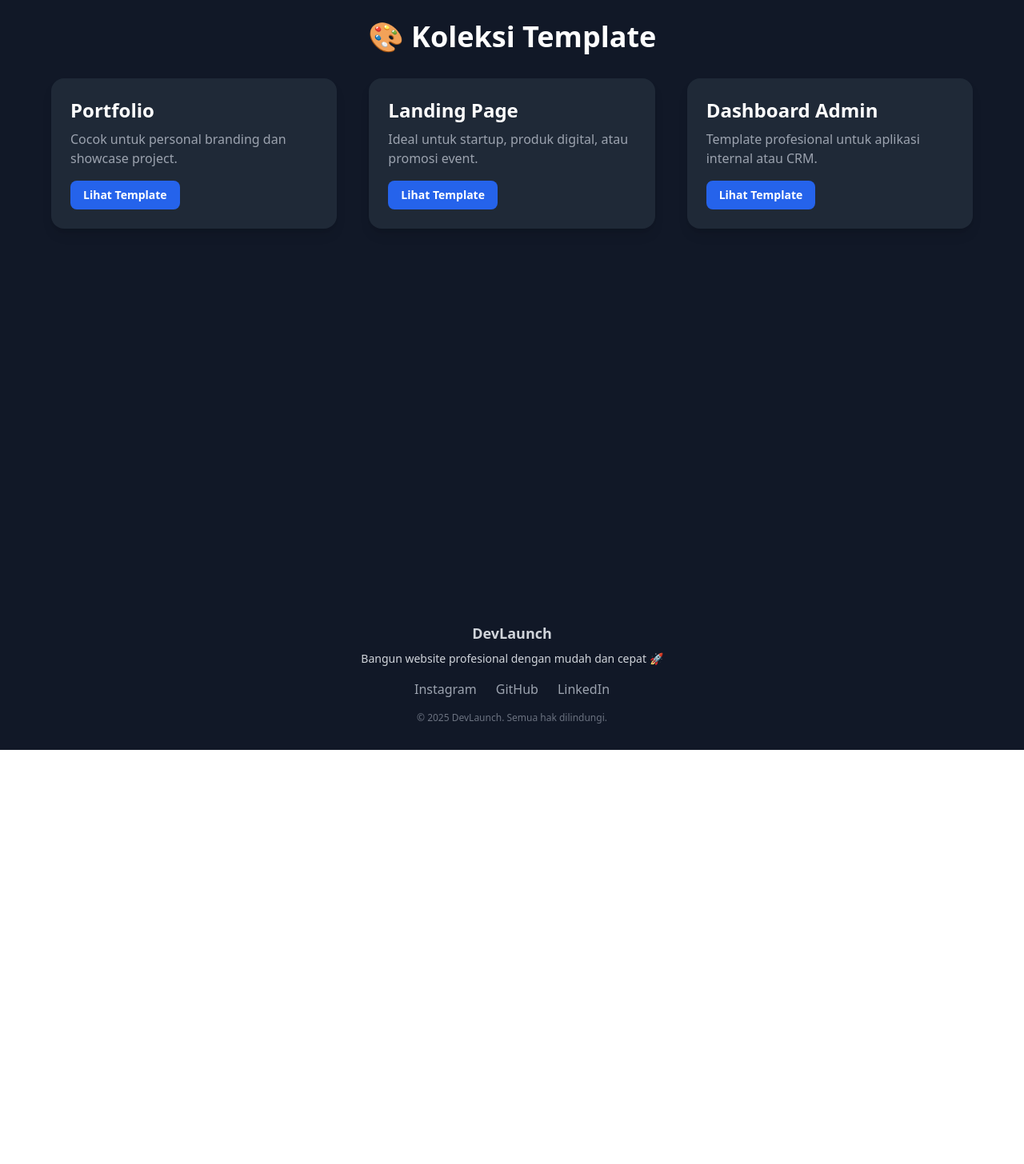
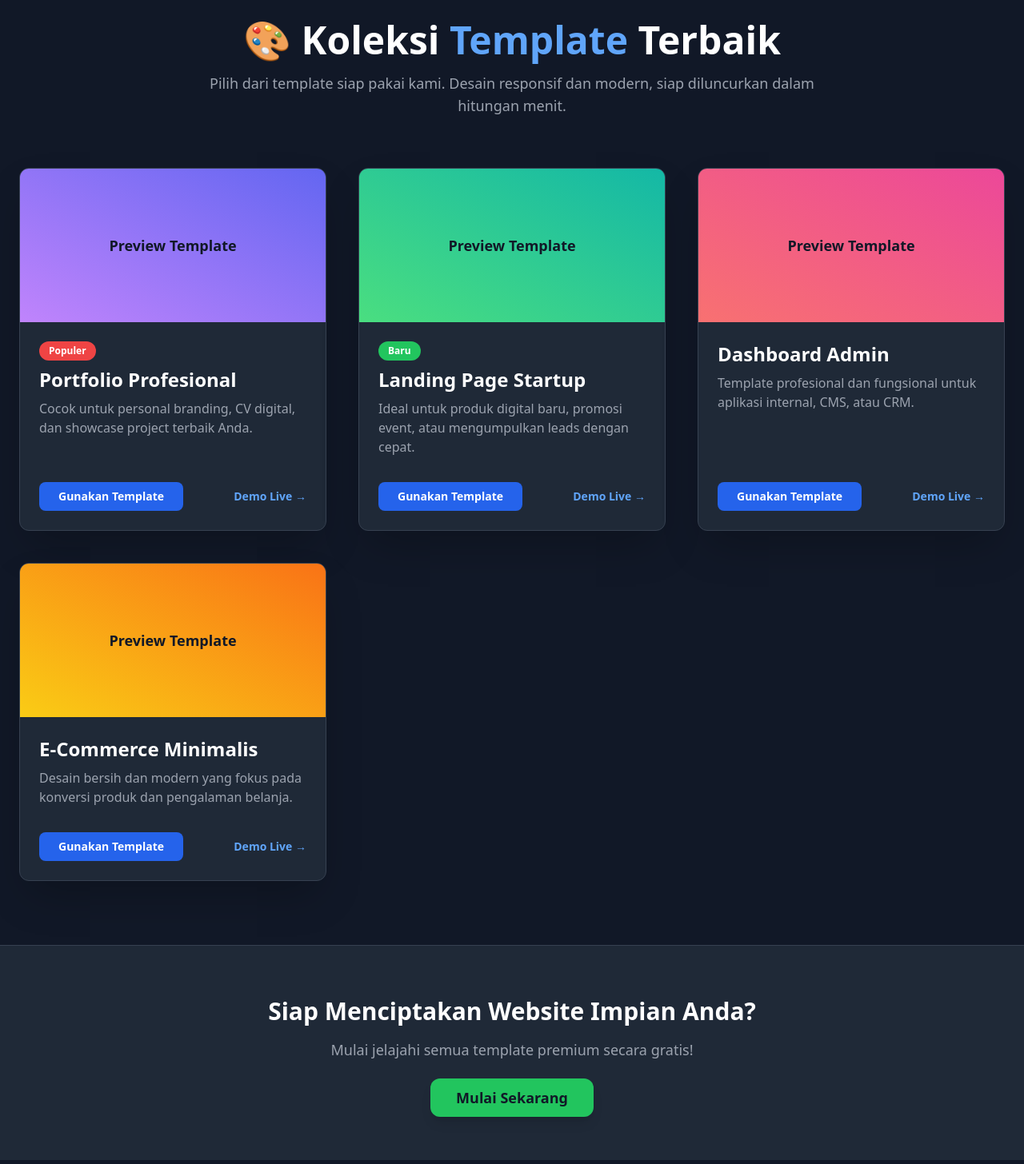
Before and after one commit to RAditgP/Landing-Page, a Next.js app: page /template in a window 1280 px wide. Shown: the part 54-1510 px from the top of the page at 80% size. Before the commit the page ends 992 px from the top, so only its background shows below. Built offline with nearby package versions, Linux system fonts and the light colour scheme.

Commit message:
feat: enhance Fitur and Template pages with new features, improved layout, and updated metadata

```diff
--- a/src/app/fitur/page.jsx
+++ b/src/app/fitur/page.jsx
@@ -2,29 +2,59 @@ import Navbar from "../components/Navbar";
 import Footer from "../components/Footer";
 
 export default function FiturPage() {
+  const fitur = [
+    {
+      title: "⚡ Cepat & Responsif",
+      desc: "Dibangun dengan performa tinggi menggunakan Next.js dan Tailwind CSS.",
+    },
+    {
+      title: "🧩 Komponen Modular",
+      desc: "Gunakan komponen siap pakai untuk mempercepat pengembangan aplikasi kamu.",
+    },
+    {
+      title: "🎨 Desain Modern",
+      desc: "UI yang elegan dan profesional, siap pakai untuk semua jenis proyek.",
+    },
+    {
+      title: "☁️ Hosting Otomatis",
+      desc: "Deploy ke server hanya dengan satu klik — tanpa konfigurasi manual.",
+    },
+    {
+      title: "🔒 Keamanan Terjamin",
+      desc: "Dilengkapi enkripsi dan autentikasi modern untuk melindungi data kamu.",
+    },
+    {
+      title: "📊 SEO & Analytics",
+      desc: "Optimasi SEO dan analisis real-time untuk perkembangan bisnis kamu.",
+    },
+  ];
+
   return (
     <main className="overflow-x-hidden">
       <Navbar />
-      <section className="min-h-screen bg-gradient-to-b from-gray-900 to-gray-800 text-white flex flex-col items-center justify-center px-6">
+
+      {/* Feature Section (Menggunakan semua data fitur dan menyesuaikan layout) */}
+      <section className="min-h-screen bg-gradient-to-b from-gray-900 to-gray-800 text-white flex flex-col items-center justify-center py-20 px-6">
         <h1 className="text-4xl font-bold mb-6">🚀 Fitur Unggulan</h1>
         <p className="max-w-3xl text-center text-gray-300 mb-10">
           Kami menyediakan berbagai fitur yang mempermudah pengembangan proyek Anda,
           mulai dari desain siap pakai hingga integrasi AI otomatis.
         </p>
 
-        <div className="grid grid-cols-1 md:grid-cols-3 gap-8 w-full max-w-5xl">
-          {[
-            { title: "⚡ Cepat & Responsif", desc: "Dibangun dengan performa tinggi menggunakan Next.js dan Tailwind CSS." },
-            { title: "🧩 Komponen Modular", desc: "Gunakan komponen siap pakai untuk mempercepat pengembangan." },
-            { title: "🎨 Desain Modern", desc: "UI yang elegan dan profesional untuk semua jenis proyek." },
-          ].map((f, i) => (
-            <div key={i} className="bg-gray-800 p-6 rounded-2xl shadow-lg hover:bg-gray-700 transition">
+        {/* Features Grid - Diperluas untuk 6 item */}
+        <div className="grid grid-cols-1 md:grid-cols-2 lg:grid-cols-3 gap-8 w-full max-w-6xl">
+          {fitur.map((f, i) => (
+            <div
+              key={i}
+              className="bg-gray-800 p-6 rounded-2xl shadow-lg hover:bg-gray-700 transition"
+            >
               <h2 className="text-2xl font-semibold mb-2">{f.title}</h2>
               <p className="text-gray-400">{f.desc}</p>
             </div>
           ))}
         </div>
       </section>
+
       <Footer />
     </main>
   );
--- a/src/app/layout.js
+++ b/src/app/layout.js
@@ -12,7 +12,7 @@ const geistMono = Geist_Mono({
 });
 
 export const metadata = {
-  title: "Create Next App",
+  title: "DevLaunch - Buat Website Modern Lebih Cepat dan Efisien",
   description: "Generated by create next app",
 };
 
--- a/src/app/template/page.jsx
+++ b/src/app/template/page.jsx
@@ -3,28 +3,107 @@ import Footer from "../components/Footer";
 
 export default function TemplatePage() {
   const templates = [
-    { name: "Portfolio", desc: "Cocok untuk personal branding dan showcase project." },
-    { name: "Landing Page", desc: "Ideal untuk startup, produk digital, atau promosi event." },
-    { name: "Dashboard Admin", desc: "Template profesional untuk aplikasi internal atau CRM." },
+    {
+      name: "Portfolio Profesional",
+      desc: "Cocok untuk personal branding, CV digital, dan showcase project terbaik Anda.",
+      imagePlaceholder: "bg-gradient-to-tr from-purple-400 to-indigo-500", // Placeholder untuk gambar
+      tag: "Populer", // Tag baru
+    },
+    {
+      name: "Landing Page Startup",
+      desc: "Ideal untuk produk digital baru, promosi event, atau mengumpulkan leads dengan cepat.",
+      imagePlaceholder: "bg-gradient-to-tr from-green-400 to-teal-500",
+      tag: "Baru",
+    },
+    {
+      name: "Dashboard Admin",
+      desc: "Template profesional dan fungsional untuk aplikasi internal, CMS, atau CRM.",
+      imagePlaceholder: "bg-gradient-to-tr from-red-400 to-pink-500",
+      tag: null,
+    },
+    {
+      name: "E-Commerce Minimalis",
+      desc: "Desain bersih dan modern yang fokus pada konversi produk dan pengalaman belanja.",
+      imagePlaceholder: "bg-gradient-to-tr from-yellow-400 to-orange-500",
+      tag: null,
+    },
   ];
 
   return (
-    <main className="overflow-x-hidden">
+    <main className="overflow-x-hidden bg-gray-900 min-h-screen">
       <Navbar />
-      <section className="min-h-screen bg-gray-900 text-white flex flex-col items-center px-6 py-20">
-        <h1 className="text-4xl font-bold mb-8">🎨 Koleksi Template</h1>
-        <div className="grid md:grid-cols-3 gap-10 max-w-6xl w-full">
+
+      <section className="text-white flex flex-col items-center px-6 py-20">
+        <h1 className="text-5xl font-extrabold mb-4 text-center">
+          🎨 Koleksi <span className="text-blue-400">Template</span> Terbaik
+        </h1>
+        <p className="max-w-3xl text-center text-gray-400 mb-16 text-lg">
+          Pilih dari template siap pakai kami. Desain responsif dan modern,
+          siap diluncurkan dalam hitungan menit.
+        </p>
+
+        {/* Template Grid */}
+        <div className="grid grid-cols-1 md:grid-cols-2 lg:grid-cols-3 gap-10 max-w-7xl w-full">
           {templates.map((t, i) => (
-            <div key={i} className="bg-gray-800 p-6 rounded-2xl shadow-lg hover:bg-gray-700 transition">
-              <h2 className="text-2xl font-semibold mb-2">{t.name}</h2>
-              <p className="text-gray-400">{t.desc}</p>
-              <button className="mt-4 bg-blue-600 px-4 py-2 rounded-lg text-sm font-semibold hover:bg-blue-700">
-                Lihat Template
-              </button>
+            <div
+              key={i}
+              className="bg-gray-800 rounded-xl shadow-2xl overflow-hidden flex flex-col hover:scale-[1.02] hover:shadow-blue-500/30 transition duration-300 border border-gray-700"
+            >
+              {/* Image Placeholder (Elemen visual wajib) */}
+              <div
+                className={`h-48 w-full ${t.imagePlaceholder} flex items-center justify-center text-gray-900 font-bold text-lg`}
+              >
+                {/* Anda bisa ganti ini dengan komponen Image nyata */}
+                Preview Template
+              </div>
+
+              {/* Card Body */}
+              <div className="p-6 flex flex-col flex-grow">
+                {t.tag && (
+                  <span
+                    className={`text-xs font-bold px-3 py-1 rounded-full w-fit mb-2 ${
+                      t.tag === "Populer"
+                        ? "bg-red-500 text-white"
+                        : "bg-green-500 text-white"
+                    }`}
+                  >
+                    {t.tag}
+                  </span>
+                )}
+                <h2 className="text-2xl font-bold mb-2 text-white">{t.name}</h2>
+                <p className="text-gray-400 mb-4 flex-grow">{t.desc}</p>
+
+                {/* Button Section */}
+                <div className="flex justify-between items-center mt-4">
+                  <button className="bg-blue-600 px-6 py-2 rounded-lg text-sm font-semibold hover:bg-blue-700 transition">
+                    Gunakan Template
+                  </button>
+                  <a href="#" className="text-blue-400 text-sm font-semibold hover:text-blue-300">
+                    Demo Live →
+                  </a>
+                </div>
+              </div>
             </div>
           ))}
         </div>
       </section>
+
+      {/* CTA Section - Untuk mendorong tindakan */}
+      <section className="bg-gray-800 py-16 text-center text-white border-t border-gray-700">
+        <h2 className="text-3xl font-bold mb-4">
+          Siap Menciptakan Website Impian Anda?
+        </h2>
+        <p className="text-lg text-gray-400 mb-8">
+          Mulai jelajahi semua template premium secara gratis!
+        </p>
+        <a
+          href="/daftar"
+          className="bg-green-500 text-gray-900 px-8 py-3 rounded-xl font-bold text-lg shadow-lg hover:bg-green-400 transition transform hover:-translate-y-0.5"
+        >
+          Mulai Sekarang
+        </a>
+      </section>
+
       <Footer />
     </main>
   );
```
